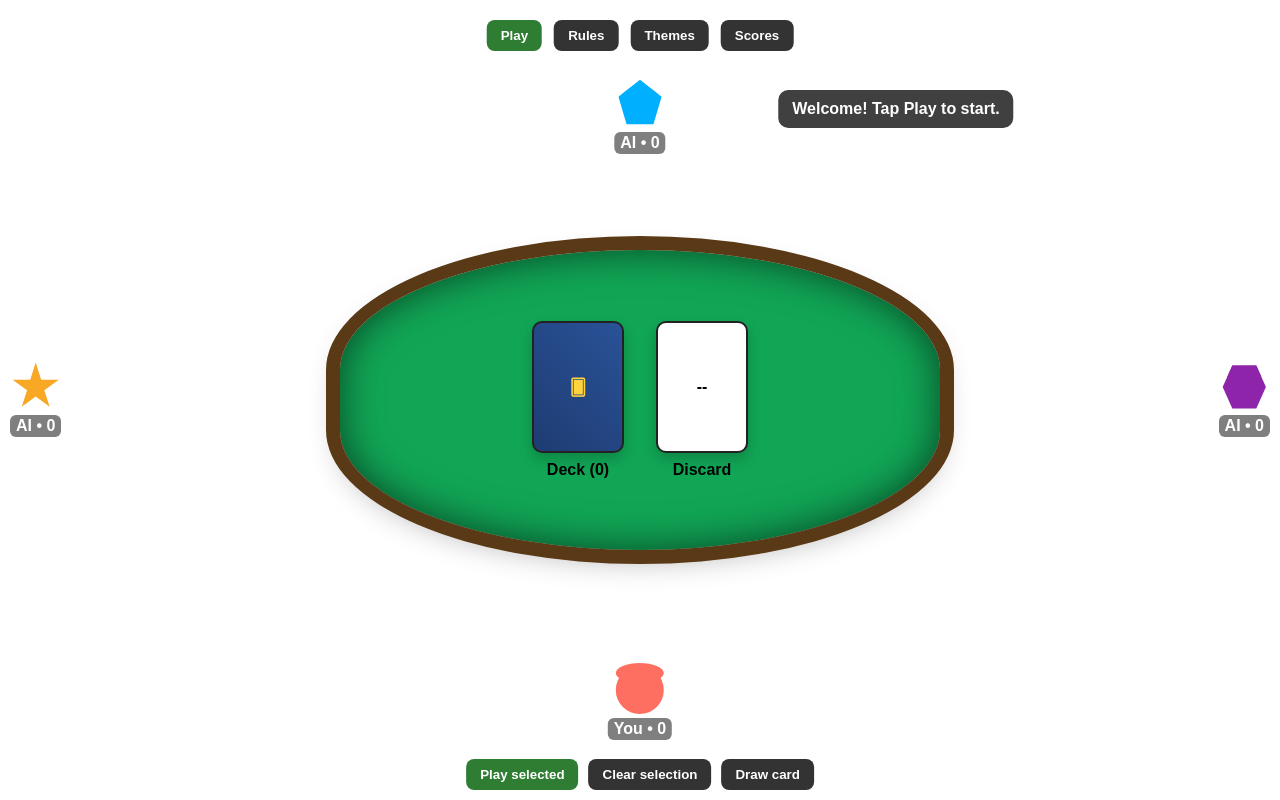
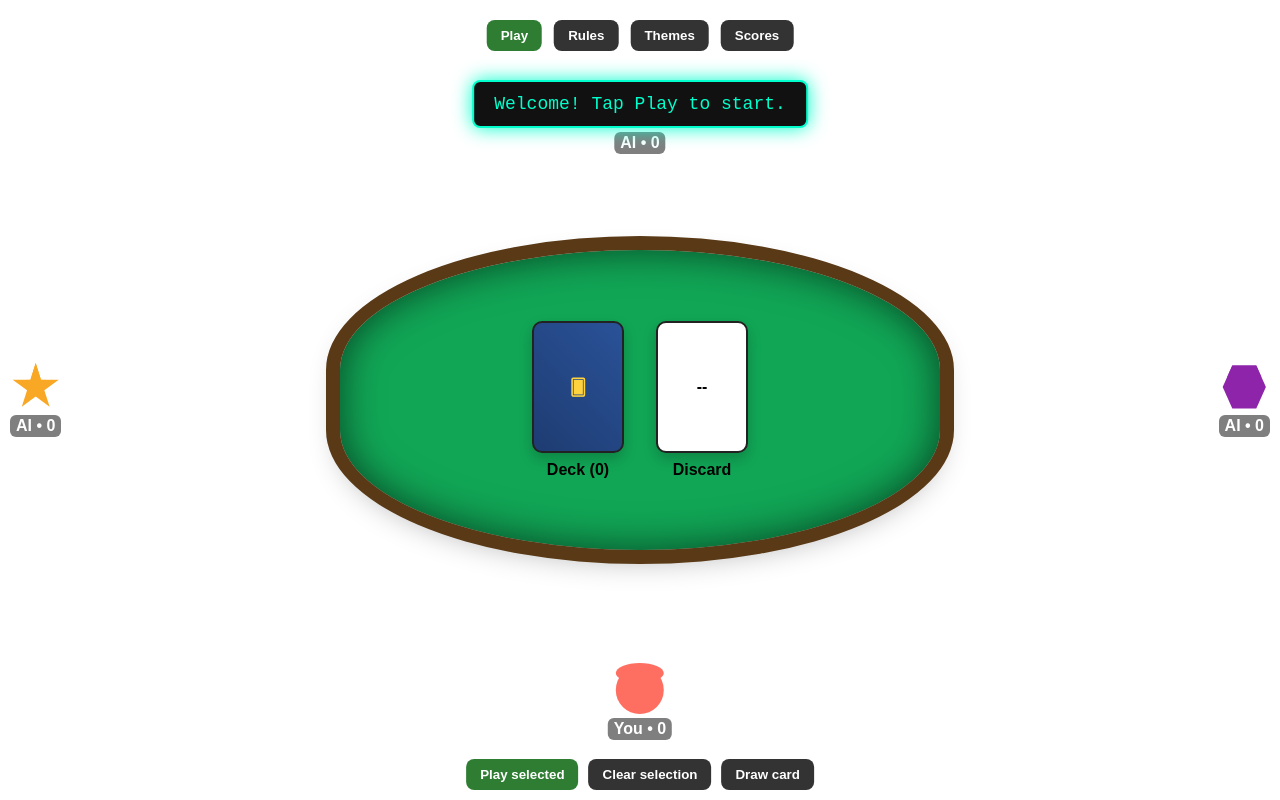
Before and after one commit to dsox1/amplalgo-app, a plain HTML site: page index.html in a window 1280 px wide. Drawn offline with Linux system fonts and the light colour scheme.

Commit message:
Update style.css

```diff
--- a/style.css
+++ b/style.css
@@ -169,12 +169,13 @@ body {
   left: 50%;
   transform: translateX(-50%);
   display: flex;
-  gap: 4px;
 }
 .ai-hand-top .card {
+  margin-left: -60px;
   transform: rotate(var(--angle));
   transform-origin: bottom center;
   scale: 0.7;
+  z-index: 1;
 }
 .ai-hand-left {
   left: 30px;
@@ -183,6 +184,10 @@ body {
   flex-direction: column;
   scale: 0.7;
 }
+.ai-hand-left .card {
+  margin-bottom: -80px;
+  z-index: 1;
+}
 .ai-hand-right {
   right: 30px;
   top: 50%;
@@ -190,23 +195,34 @@ body {
   flex-direction: column;
   scale: 0.7;
 }
+.ai-hand-right .card {
+  margin-bottom: -80px;
+  z-index: 1;
+}
 
-/* Info Status Panel */
+/* Status Panel — Glowing Info Board */
 .status {
   position: absolute;
-  top: 90px;
-  left: 70%;
+  top: 80px;
+  left: 50%;
   transform: translateX(-50%);
-  background: rgba(0,0,0,.75);
-  color: #fff;
-  padding: 10px 14px;
-  border-radius: 10px;
-  font-weight: bold;
-  z-index: 3;
+  background: #111;
+  color: #00ffcc;
+  font-family: 'Courier New', monospace;
+  font-size: 18px;
+  padding: 12px 20px;
+  border: 2px solid #00ffcc;
+  border-radius: 8px;
+  box-shadow: 0 0 12px #00ffcc;
+  animation: pulse 1.5s infinite;
+  z-index: 5;
 }
 
-
-
+@keyframes pulse {
+  0% { box-shadow: 0 0 8px #00ffcc; }
+  50% { box-shadow: 0 0 20px #00ffcc; }
+  100% { box-shadow: 0 0 8px #00ffcc; }
+}
 
 /* Controls */
 .controls {
```
